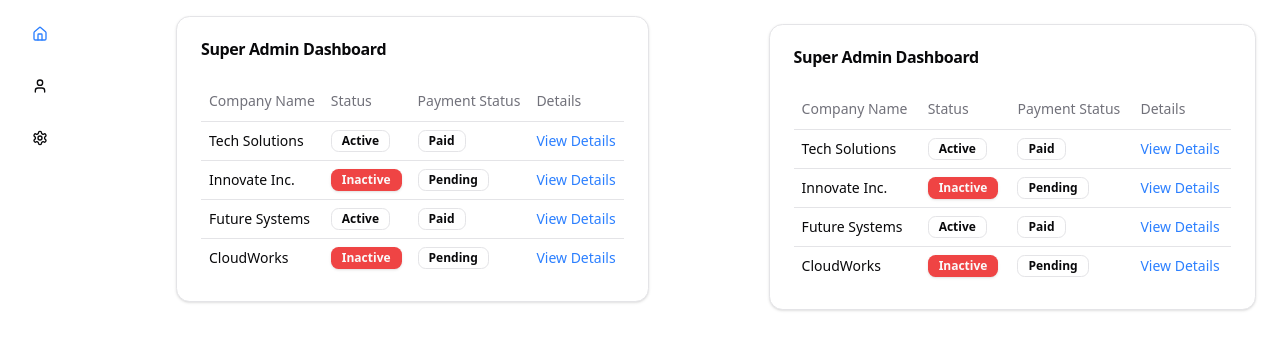
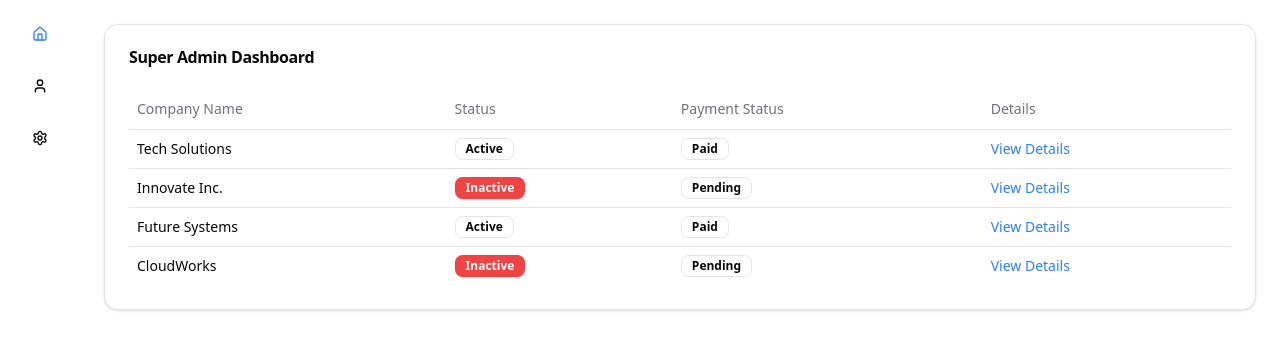
Before and after one commit to Sandip040401/xeotec-crm-new, a React (Vite) app in the folder super-admin/: page /super-admin-dashboard in a window 1280 px wide. Shown: the top 350 px of the page. Built offline with nearby package versions, Linux system fonts and the light colour scheme.

Commit message:
double rendering glitch

```diff
--- a/super-admin/src/layouts/SuperAdmin/Dashboard.jsx
+++ b/super-admin/src/layouts/Admin/AdminLayout.jsx
@@ -1,7 +1,7 @@
 import { Outlet } from "react-router-dom";
-import Sidebar from "@/pages/SuperAdmin/Sidebar";
+import Sidebar from "@/pages/Admin/Sidebar";
 
-const Dashboard = () => {
+const AdminLayout = () => {
   return (
     <div className="flex flex-col md:flex-row h-screen">
       <Sidebar />
@@ -12,4 +12,4 @@ const Dashboard = () => {
   );
 };
 
-export default Dashboard;
+export default AdminLayout;
--- a/super-admin/src/layouts/Admin/Dashboard.jsx
+++ b/super-admin/src/layouts/SuperAdmin/SuperAdminLayout.jsx
@@ -1,7 +1,7 @@
+import { Sidebar } from "@/pages/SuperAdmin/Sidebar";
 import { Outlet } from "react-router-dom";
-import Sidebar from "@/pages/Admin/Sidebar";
 
-const Dashboard = () => {
+const SuperAdminLayout = () => {
   return (
     <div className="flex flex-col md:flex-row h-screen">
       <Sidebar />
@@ -12,4 +12,4 @@ const Dashboard = () => {
   );
 };
 
-export default Dashboard;
+export default SuperAdminLayout;
--- a/super-admin/src/pages/SuperAdmin/Sidebar.jsx
+++ b/super-admin/src/pages/SuperAdmin/Sidebar.jsx
@@ -3,7 +3,7 @@ import { Button } from "@/components/ui/button";
 import { Home, User, Settings } from "lucide-react";
 import { NavLink, Outlet } from "react-router-dom"; // Ensure Outlet is imported
 
-const Sidebar = () => {
+export const Sidebar = () => {
   const [isMobile, setIsMobile] = useState(false);
 
   useEffect(() => {
@@ -57,15 +57,3 @@ const Sidebar = () => {
     </div>
   );
 };
-
-// Layout Component
-export default function Layout() {
-  return (
-    <div className="flex">
-      <Sidebar />
-      <main className="flex-1 ml-20 p-4">
-        <Outlet /> {/* This renders the routed content */}
-      </main>
-    </div>
-  );
-}
--- a/super-admin/src/routes/AdminRoutes.jsx
+++ b/super-admin/src/routes/AdminRoutes.jsx
@@ -4,10 +4,10 @@ import SignUp from "@/pages/Admin/SignUp";
 import SLogin from "@/pages/SuperAdmin/SLogin";
 import SSignUp from "@/pages/SuperAdmin/SSignUp";
 import { BrowserRouter, Routes, Route } from "react-router-dom";
-import Dashboard from "@/layouts/Admin/Dashboard";
-import SuperAdminSidebar from "@/layouts/SuperAdmin/Dashboard";
 import SuperAdminProfile from "@/pages/SuperAdmin/SuperAdminProfile";
 import SuperAdminDashboard from "@/pages/SuperAdmin/SuperAdminDashboard";
+import SuperAdminLayout from "@/layouts/SuperAdmin/SuperAdminLayout";
+import AdminLayout from "@/layouts/Admin/AdminLayout";
 
 const AdminRoutes = () => {
   return (
@@ -20,10 +20,10 @@ const AdminRoutes = () => {
         <Route path="/sign-up" element={<SignUp />} />
         <Route path="/super-admin-login" element={<SLogin />} />
         <Route path="/super-admin-signup" element={<SSignUp />} />
-        <Route path="/admin-dashboard" element={<Dashboard />} />
+        <Route path="/admin-dashboard" element={<AdminLayout />} />
 
-        <Route path="/super-admin-dashboard" element={<SuperAdminSidebar />}>
-          <Route index element={<SuperAdminDashboard />} />{" "}
+        <Route path="/super-admin-dashboard" element={<SuperAdminLayout />}>
+          <Route index element={<SuperAdminDashboard />} />
           <Route path="profile" element={<SuperAdminProfile />} />
         </Route>
       </Routes>
```
